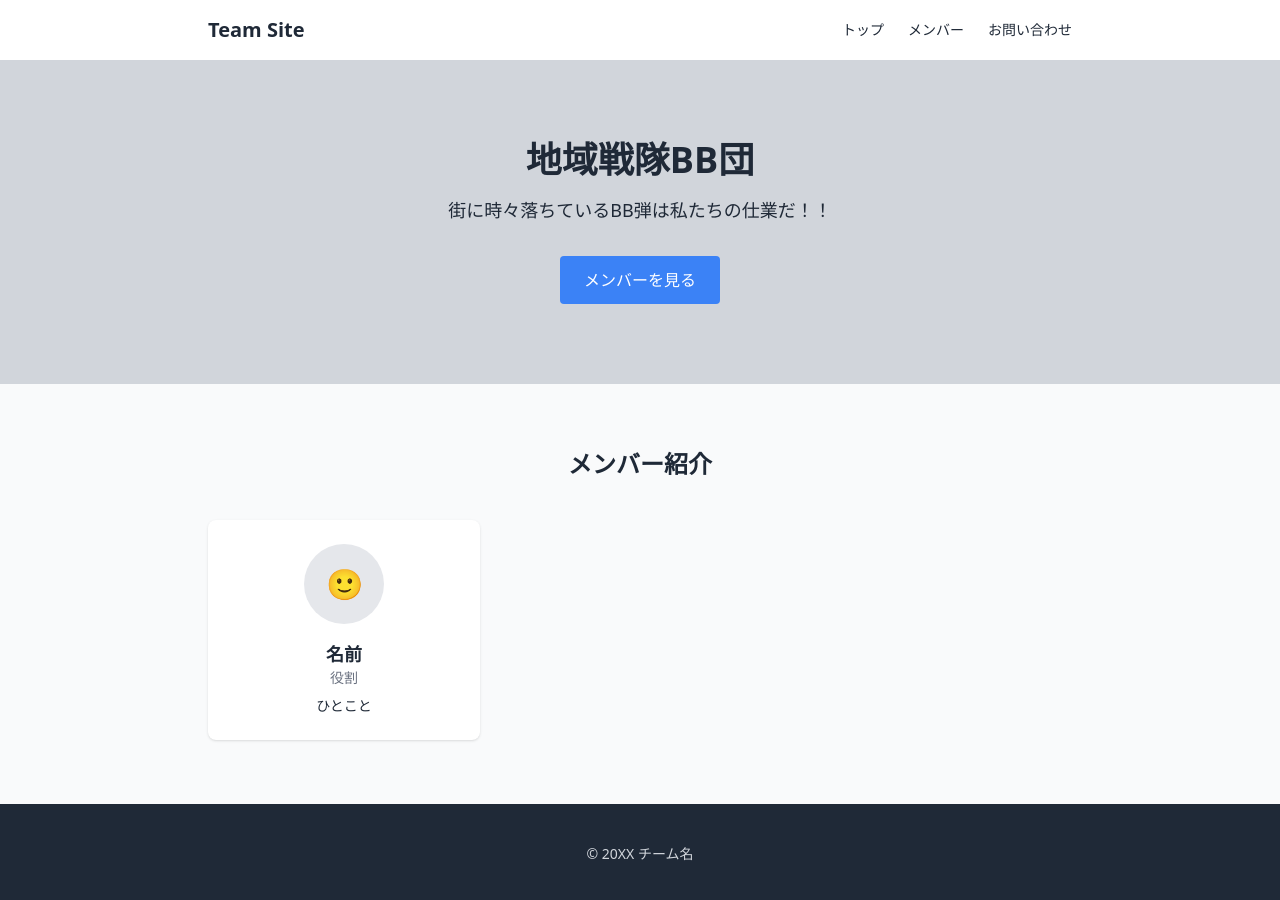
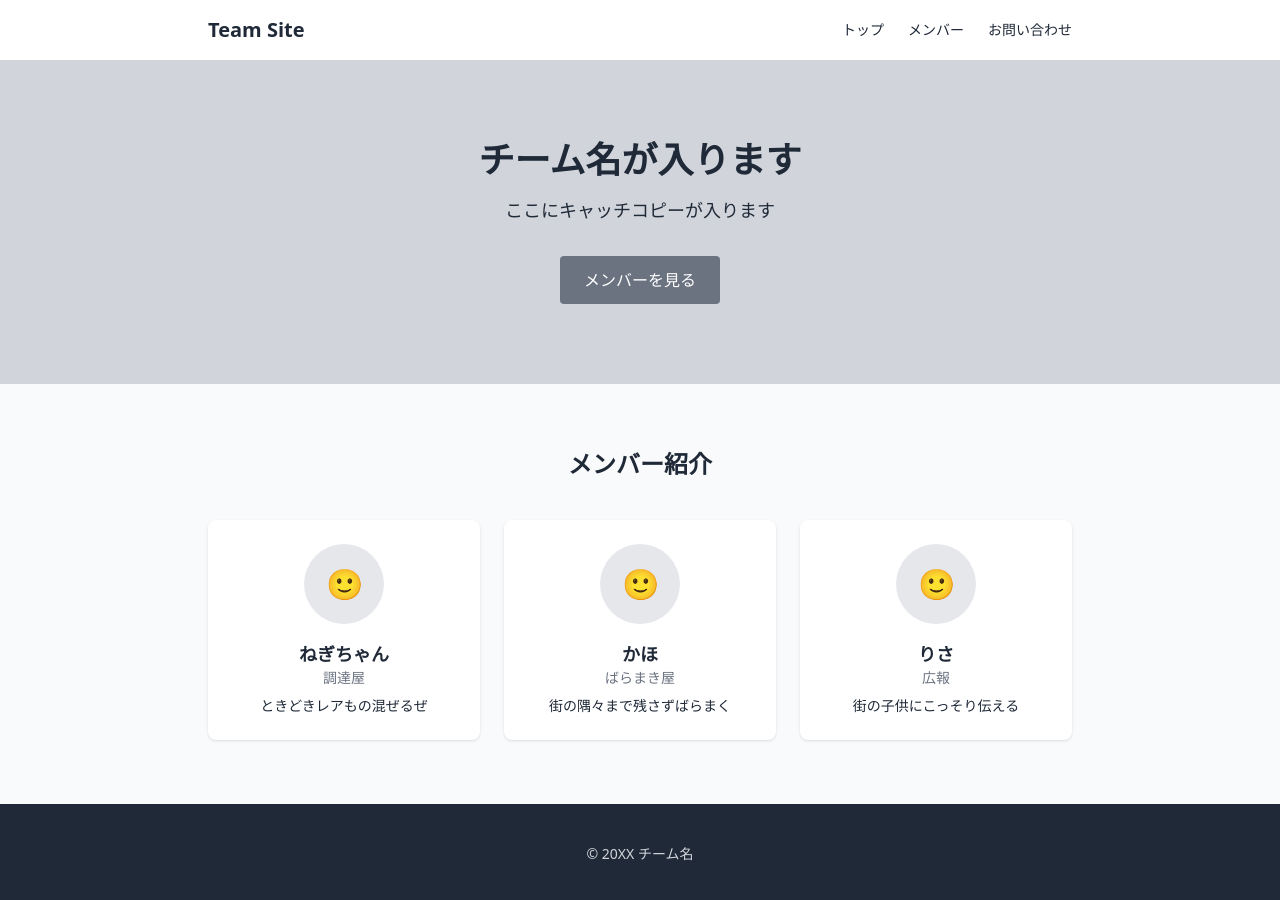
Before and after one commit to Mak0635/issue-driven-starter, a plain HTML site: page index.html in a window 1280 px wide. Drawn offline with nearby package versions, Linux system fonts and the light colour scheme.

Commit message:
自己紹介作った

```diff
--- a/index.html
+++ b/index.html
@@ -34,13 +34,13 @@
       <div class="max-w-4xl mx-auto px-4 text-center">
 
         <!-- TODO(Issue #1): チーム名に書き換えてください -->
-        <h1 class="text-4xl font-bold mb-4">地域戦隊BB団</h1>
+        <h1 class="text-4xl font-bold mb-4">チーム名が入ります</h1>
 
         <!-- TODO(Issue #1): キャッチコピーに書き換えてください -->
-        <p class="text-lg mb-8">街に時々落ちているBB弾は私たちの仕業だ！！</p>
+        <p class="text-lg mb-8">ここにキャッチコピーが入ります</p>
 
         <!-- TODO(Issue #1): ボタンの色を変えてください -->
-        <a href="#members" class="inline-block bg-blue-500 text-white px-6 py-3 rounded">
+        <a href="#members" class="inline-block bg-gray-500 text-white px-6 py-3 rounded">
           メンバーを見る
         </a>
 
@@ -68,13 +68,33 @@
             <div class="w-20 h-20 mx-auto mb-4 rounded-full bg-gray-200 flex items-center justify-center text-3xl">
               🙂
             </div>
-            <h3 class="text-lg font-bold">名前</h3>
-            <p class="text-sm text-gray-500 mb-2">役割</p>
-            <p class="text-sm">ひとこと</p>
+            <h3 class="text-lg font-bold">ねぎちゃん</h3>
+            <p class="text-sm text-gray-500 mb-2">調達屋</p>
+            <p class="text-sm">ときどきレアもの混ぜるぜ</p>
           </div>
           <!-- ▲ メンバーカード 1人分（ここまで） -->
 
           <!-- TODO(Issue #2): 上のカードをコピーして、3人分にしてください -->
+ <div class="bg-white rounded-lg shadow p-6 text-center">
+            <div class="w-20 h-20 mx-auto mb-4 rounded-full bg-gray-200 flex items-center justify-center text-3xl">
+              🙂
+            </div>
+            <h3 class="text-lg font-bold">かほ</h3>
+
+            <p class="text-sm text-gray-500 mb-2">ばらまき屋</p>
+            <p class="text-sm">街の隅々まで残さずばらまく
+
+            </p>
+          </div>
+
+           <div class="bg-white rounded-lg shadow p-6 text-center">
+            <div class="w-20 h-20 mx-auto mb-4 rounded-full bg-gray-200 flex items-center justify-center text-3xl">
+              🙂
+            </div>
+            <h3 class="text-lg font-bold">りさ</h3>
+            <p class="text-sm text-gray-500 mb-2">広報</p>
+            <p class="text-sm">街の子供にこっそり伝える</p>
+          </div>
 
         </div>
       </div>
```
